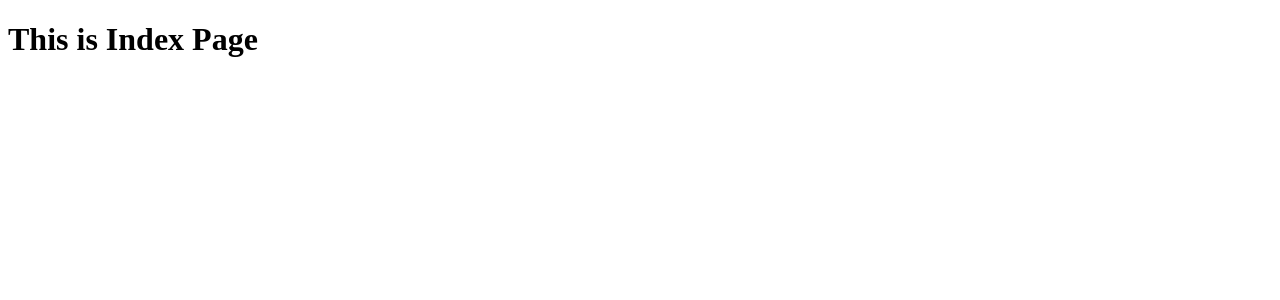
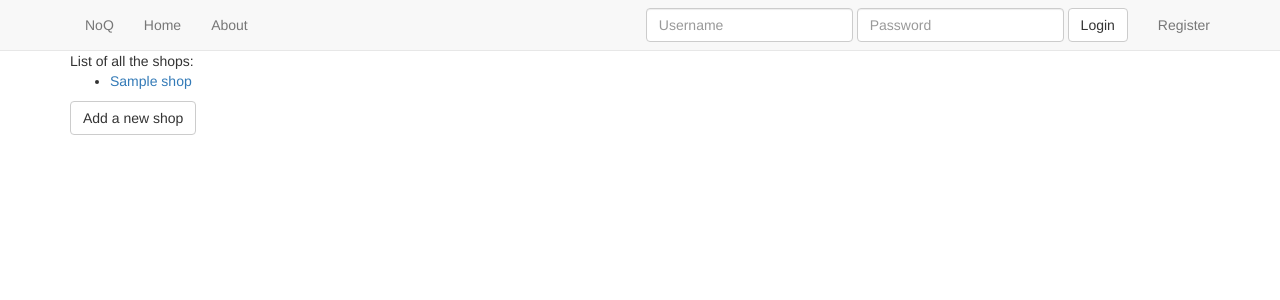
Before and after one commit to VikasSherawat/OrderFood, a Django app: page /shopowner/ in a window 1280 px wide. Shown: the top 300 px of the page. Run offline with Django 3.2, Linux system fonts and the light colour scheme; tables that the repository leaves empty hold one stand-in row (values such as "Sample post"); some libraries are stand-ins or nearby versions.

Commit message:
Improve shop owner part

```diff
--- a/main/ShopOwner/urls.py
+++ b/main/ShopOwner/urls.py
@@ -1,6 +1,5 @@
 from django.conf.urls import url
 from . import views
-
 
 app_name = 'shopowner'
 urlpatterns = [
@@ -8,4 +7,6 @@ urlpatterns = [
     url(r'^$', views.index, name='index'),
     # ex: /noq/shopowner/5/
     url(r'^(?P<shop_id>[0-9]+)/$', views.shop, name='shop'),
+    # ex: /noq/shopowner/newshop/
+    url(r'^newshop/$', views.newshop, name='newshop'),
 ]
--- a/main/ShopOwner/views.py
+++ b/main/ShopOwner/views.py
@@ -1,13 +1,82 @@
 from django.shortcuts import get_object_or_404, render
 from django.http import HttpResponse
-from ..models import Shop
+from ..models import Shop, SubscriptionType, Location
+from django import forms
+from django.http import HttpResponseRedirect, HttpResponse
+from django.urls import reverse
+from crispy_forms.helper import FormHelper
+from crispy_forms.layout import Layout, Div, Submit, HTML, Button, Row, Field
+from crispy_forms.bootstrap import AppendedText, PrependedText, FormActions
+from crispy_forms.utils import render_crispy_form
+from django.utils import timezone
+
+
+def generate_subscription_choose():
+    subscription_objects = SubscriptionType.objects.all()
+    subscription_list = []
+    for subscription in subscription_objects:
+        subscription_list.append(
+            (str(subscription.id), subscription.description + ": " + str(subscription.price) + " SGD"))
+    return subscription_list
+
+
+def generate_location_choose():
+    location_objects = Location.objects.all()
+    location_list = []
+    for location in location_objects:
+        location_list.append((str(location.id), location.area + ", " + location.address))
+    return location_list
+
+
+class NewShopForm(forms.Form):
+    shop_name = forms.CharField()
+
+    subscription = forms.ChoiceField(
+        choices=(generate_subscription_choose()),
+        widget=forms.RadioSelect,
+        initial='1',
+    )
+
+    location = forms.ChoiceField(
+        choices=(generate_location_choose()),
+        widget=forms.RadioSelect,
+        initial='1',
+    )
+
+    # Uni-form
+    helper = FormHelper()
+    helper.form_class = 'form-horizontal'
+    helper.layout = Layout(
+        Field('shop_name', css_class='input-xlarge'),
+        # Field('textarea', rows="3", css_class='input-xlarge'),
+        'subscription',
+        'location',
+        FormActions(
+            Submit('save_changes', 'Save changes', css_class="btn-primary"),
+            Submit('cancel', 'Cancel'),
+        )
+    )
 
 
 def index(request):
     shop_list = Shop.objects.order_by('name')
-    return render(request, 'main/index.html', {'shop_list': shop_list})
+    return render(request, 'main/index_shopowner.html', {'shop_list': shop_list})
 
 
 def shop(request, shop_id):
     current_shop = get_object_or_404(Shop, pk=shop_id)
     return render(request, 'main/shop.html', {'shop': current_shop})
+
+
+def newshop(request):
+    form = NewShopForm(request.POST or None)
+    if form.is_valid():
+        # Create the new shop
+        new_shop = Shop(name=request.POST['shop_name'], location_id=request.POST['location'],
+                        subscription_id=request.POST['subscription'],
+                        shop_owner_id=1)  # TODO find the good id
+        new_shop.save()
+
+        # return to the shop page
+        return HttpResponseRedirect(reverse('shopowner:index'))
+    return render(request, 'main/newshop.html', {'form': form})
--- /dev/null
+++ b/main/templates/main/index_shopowner.html
@@ -0,0 +1,15 @@
+{% extends 'main/base.html' %}
+{% block content %}
+    List of all the shops:
+    {% if shop_list %}
+        <ul>
+            {% for shop in shop_list %}
+                <li><a href="{% url 'shopowner:shop' shop.id %}">{{ shop.name }}</a></li>
+            {% endfor %}
+        </ul>
+    {% else %}
+        <p>No Shop are available.</p>
+    {% endif %}
+    <a class="btn btn-default" href="{% url 'shopowner:newshop' %}" role="button">Add a new shop</a>
+
+{% endblock %}
--- /dev/null
+++ b/main/templates/main/newshop.html
@@ -0,0 +1,5 @@
+{% extends 'main/base.html' %}
+{% load crispy_forms_tags %}
+{% block content %}
+    {% crispy form %}
+{% endblock %}
--- a/main/views.py
+++ b/main/views.py
@@ -1,9 +1,10 @@
-from django.shortcuts import render,redirect
+from django.shortcuts import render, redirect
 from django.urls import reverse
-from django.http import HttpResponse,HttpResponseRedirect
+from django.http import HttpResponse, HttpResponseRedirect
 from django.template.context_processors import csrf
 
 from .admin import UserCreationForm
+
 
 def home(request):
     return render(request, 'main/home.html', {})
@@ -11,7 +12,6 @@ def home(request):
 
 def success(request):
     return render(request, 'main/success.html', dict())
-
 
 
 def register(request):
--- a/noq/settings.py
+++ b/noq/settings.py
@@ -111,9 +111,7 @@ USE_L10N = True
 
 USE_TZ = True
 
-
-
-#Customer User Model
+# Customer User Model
 AUTH_USER_MODEL = 'main.User'
 
 # Static files (CSS, JavaScript, Images)
--- a/noq/urls.py
+++ b/noq/urls.py
@@ -2,6 +2,6 @@ from django.conf.urls import url, include
 from django.contrib import admin
 
 urlpatterns = [
-    url(r'^', include('main.urls')), #this line added
+    url(r'^', include('main.urls')),  # this line added
     url(r'^admin/', admin.site.urls),
 ]
```
Also changed, not shown: main/admin.py (+9 -7 lines), main/models.py (+3 -4 lines), main/templates/main/index.html (deleted, +0 -20 lines), main/templates/main/shop.html (+5 -11 lines).
